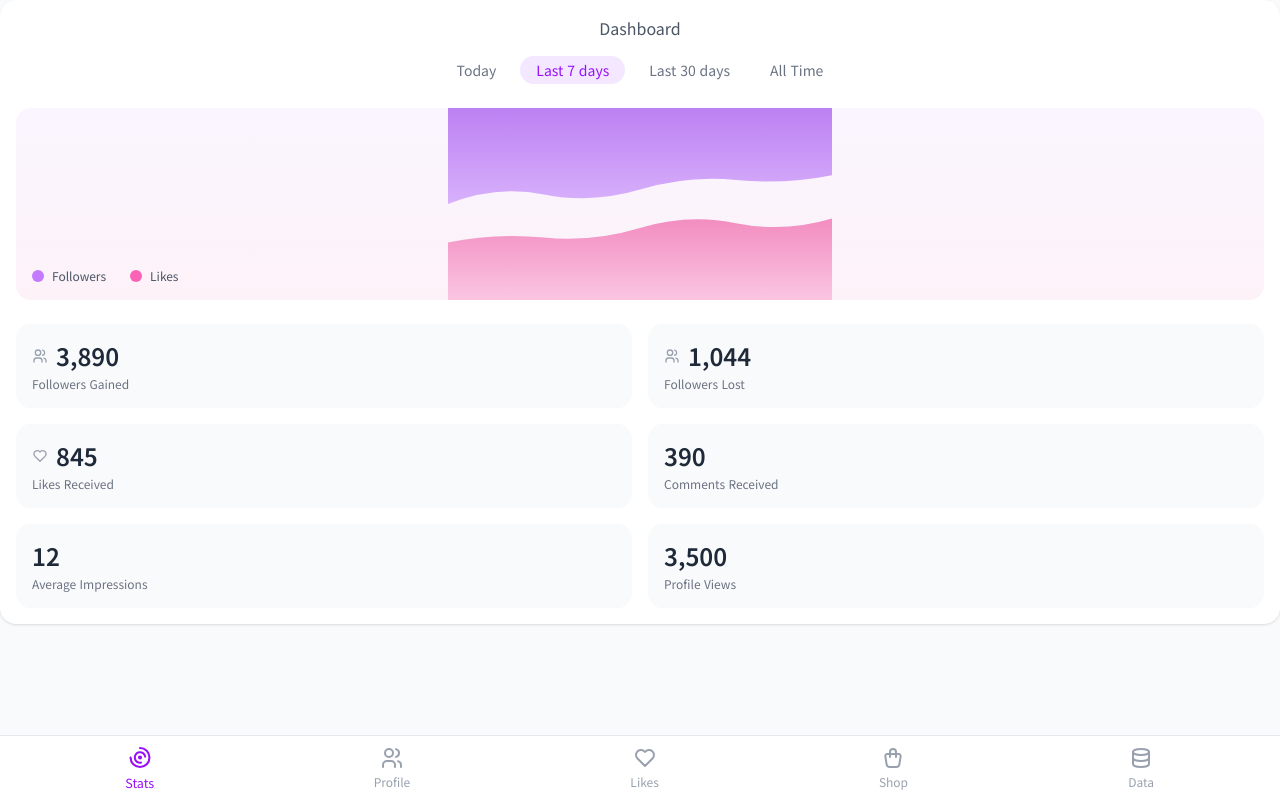
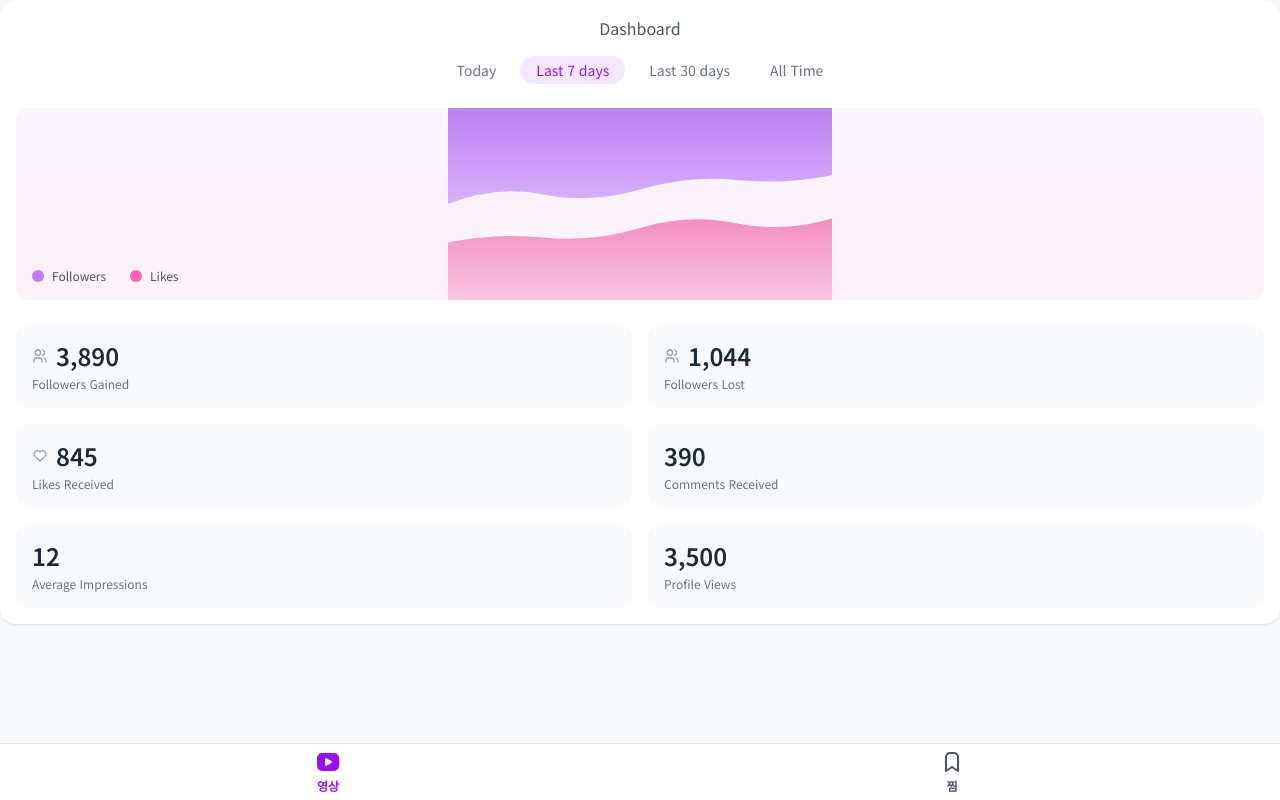
Before and after one commit to parkoon/sizzly, a React (Vite) app: page / in a window 1280 px wide. Built offline with nearby package versions, Linux system fonts and the light colour scheme.

Commit message:
refactor: tab structure

```diff
--- a/src/app/pages/home/data.tsx
+++ /dev/null
@@ -1,23 +0,0 @@
-const Data = () => (
-  <div>
-    <div className="bg-white rounded-2xl shadow-sm p-6">
-      <h1 className="text-2xl font-bold text-gray-800 mb-4">Data Analytics</h1>
-      <div className="space-y-4">
-        <div className="p-4 bg-gray-50 rounded-lg hover:shadow-md transition-shadow">
-          <p className="text-sm text-gray-600 mb-2">월간 성장률</p>
-          <div className="text-2xl font-bold text-green-600">+23.5%</div>
-        </div>
-        <div className="p-4 bg-gray-50 rounded-lg hover:shadow-md transition-shadow">
-          <p className="text-sm text-gray-600 mb-2">평균 참여율</p>
-          <div className="text-2xl font-bold text-blue-600">4.8%</div>
-        </div>
-        <div className="p-4 bg-gray-50 rounded-lg hover:shadow-md transition-shadow">
-          <p className="text-sm text-gray-600 mb-2">총 도달 수</p>
-          <div className="text-2xl font-bold text-purple-600">125.3K</div>
-        </div>
-      </div>
-    </div>
-  </div>
-)
-
-export default Data
--- a/src/app/pages/home/profile.tsx
+++ /dev/null
@@ -1,26 +0,0 @@
-const Profile = () => (
-  <div>
-    <div className="bg-white rounded-2xl shadow-sm p-6">
-      <h1 className="text-2xl font-bold text-gray-800 mb-4">Profile</h1>
-      <div className="flex items-center gap-4 mb-6">
-        <div className="w-20 h-20 bg-gradient-to-br from-purple-400 to-pink-400 rounded-full"></div>
-        <div>
-          <h2 className="text-xl font-semibold">사용자님</h2>
-          <p className="text-gray-500">@username</p>
-        </div>
-      </div>
-      <div className="space-y-4">
-        <div className="p-4 bg-gray-50 rounded-lg hover:shadow-md transition-shadow">
-          <p className="text-sm text-gray-600">Email</p>
-          <p className="font-medium">user@example.com</p>
-        </div>
-        <div className="p-4 bg-gray-50 rounded-lg hover:shadow-md transition-shadow">
-          <p className="text-sm text-gray-600">가입일</p>
-          <p className="font-medium">2024년 1월 1일</p>
-        </div>
-      </div>
-    </div>
-  </div>
-)
-
-export default Profile
--- a/src/app/pages/home/shop.tsx
+++ /dev/null
@@ -1,21 +0,0 @@
-const Shop = () => (
-  <div>
-    <div className="bg-white rounded-2xl shadow-sm p-6">
-      <h1 className="text-2xl font-bold text-gray-800 mb-4">Shop</h1>
-      <div className="grid grid-cols-2 gap-4">
-        {[1, 2, 3, 4].map(item => (
-          <div
-            key={item}
-            className="bg-gray-50 rounded-lg p-4 hover:shadow-md transition-shadow cursor-pointer"
-          >
-            <div className="w-full h-32 bg-gradient-to-br from-purple-200 to-pink-200 rounded-lg mb-2"></div>
-            <p className="font-medium">상품 {item}</p>
-            <p className="text-sm text-gray-500">₩{item * 10000}</p>
-          </div>
-        ))}
-      </div>
-    </div>
-  </div>
-)
-
-export default Shop
--- a/src/app/router.tsx
+++ b/src/app/router.tsx
@@ -18,20 +18,8 @@ export const createAppRouter = (queryClient: QueryClient) =>
           lazy: () => import('./pages/home').then(convert(queryClient)),
         },
         {
-          path: paths.home.profile.path,
-          lazy: () => import('./pages/home/profile').then(convert(queryClient)),
-        },
-        {
-          path: paths.home.likes.path,
-          lazy: () => import('./pages/home/likes').then(convert(queryClient)),
-        },
-        {
-          path: paths.home.shop.path,
-          lazy: () => import('./pages/home/shop').then(convert(queryClient)),
-        },
-        {
-          path: paths.home.data.path,
-          lazy: () => import('./pages/home/data').then(convert(queryClient)),
+          path: paths.home.bookmarks.path,
+          lazy: () => import('./pages/home/bookmarks').then(convert(queryClient)),
         },
       ],
     },
--- a/src/components/layouts/tab-layout.tsx
+++ b/src/components/layouts/tab-layout.tsx
@@ -1,52 +1,37 @@
 import {
-  IconChartArcs,
-  IconDatabase,
-  IconHeart,
-  IconShoppingBag,
-  IconUsers,
+  IconBookmark,
+  IconBookmarkFilled,
+  IconBrandYoutube,
+  IconBrandYoutubeFilled,
 } from '@tabler/icons-react'
 import { type FC } from 'react'
 import { NavLink, Outlet } from 'react-router'
 
 import { paths } from '@/config/paths'
+import { cn } from '@/lib/utils'
 
 type TabItem = {
   id: string
   label: string
   icon: FC<{ className?: string }>
+  iconFilled: FC<{ className?: string }>
   path: string
 }
 
 const TAB_ITEMS: TabItem[] = [
   {
     id: 'stats',
-    label: 'Stats',
-    icon: IconChartArcs,
+    label: '영상',
+    icon: IconBrandYoutube,
+    iconFilled: IconBrandYoutubeFilled,
     path: paths.home.root.getHref(),
   },
   {
-    id: 'profile',
-    label: 'Profile',
-    icon: IconUsers,
-    path: paths.home.profile.getHref(),
-  },
-  {
-    id: 'likes',
-    label: 'Likes',
-    icon: IconHeart,
-    path: paths.home.likes.getHref(),
-  },
-  {
-    id: 'shop',
-    label: 'Shop',
-    icon: IconShoppingBag,
-    path: paths.home.shop.getHref(),
-  },
-  {
-    id: 'data',
-    label: 'Data',
-    icon: IconDatabase,
-    path: paths.home.data.getHref(),
+    id: 'bookmarks',
+    label: '찜',
+    icon: IconBookmark,
+    iconFilled: IconBookmarkFilled,
+    path: paths.home.bookmarks.getHref(),
   },
 ]
 
@@ -57,24 +42,29 @@ const TabLayout = () => {
         <Outlet />
       </div>
       <div className="fixed bottom-0 left-0 right-0 bg-white border-t border-gray-200">
-        <div className="flex justify-around items-center h-16 px-4">
-          {TAB_ITEMS.map(tab => {
-            const Icon = tab.icon
-            return (
+        <div className="flex justify-around items-center h-14 px-4">
+          {TAB_ITEMS.map(tab => (
             <NavLink
               key={tab.id}
               to={tab.path}
               className={({ isActive }) =>
-                  `flex flex-col items-center justify-center p-2 rounded-lg transition-all ${
-                    isActive ? 'text-purple-600 scale-105' : 'text-gray-400 hover:text-gray-600'
-                  }`
+                cn(
+                  `flex flex-col items-center justify-center h-full w-full transition-all`,
+                  isActive ? 'text-purple-600' : 'text-gray-600',
+                )
               }
             >
+              {({ isActive }) => {
+                const Icon = isActive ? tab.iconFilled : tab.icon
+                return (
+                  <>
                     <Icon className="w-6 h-6" />
-                <span className="text-xs mt-1">{tab.label}</span>
+                    <span className="text-xs mt-1 font-semibold">{tab.label}</span>
+                  </>
+                )
+              }}
             </NavLink>
-            )
-          })}
+          ))}
         </div>
       </div>
     </div>
--- a/src/config/paths.ts
+++ b/src/config/paths.ts
@@ -4,21 +4,9 @@ export const paths = {
       path: '/',
       getHref: () => '/',
     },
-    profile: {
-      path: '/profile',
-      getHref: () => '/profile',
-    },
-    likes: {
-      path: '/likes',
-      getHref: () => '/likes',
-    },
-    shop: {
-      path: '/shop',
-      getHref: () => '/shop',
-    },
-    data: {
-      path: '/data',
-      getHref: () => '/data',
+    bookmarks: {
+      path: '/bookmarks',
+      getHref: () => '/bookmarks',
     },
   },
   watch: {
```
Also changed, not shown: src/app/pages/home/bookmarks.tsx (renamed from src/app/pages/home/likes.tsx). Lines whose indentation alone changed are shown as unchanged.
